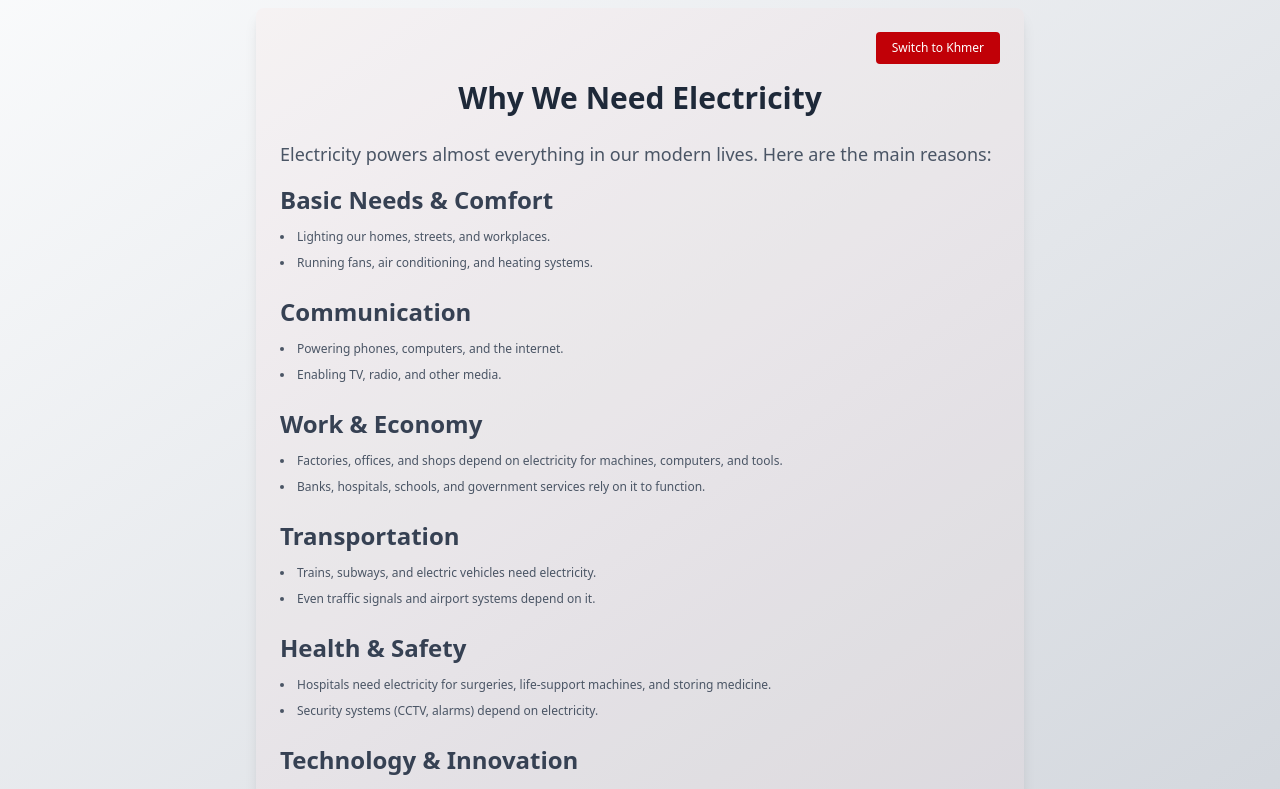
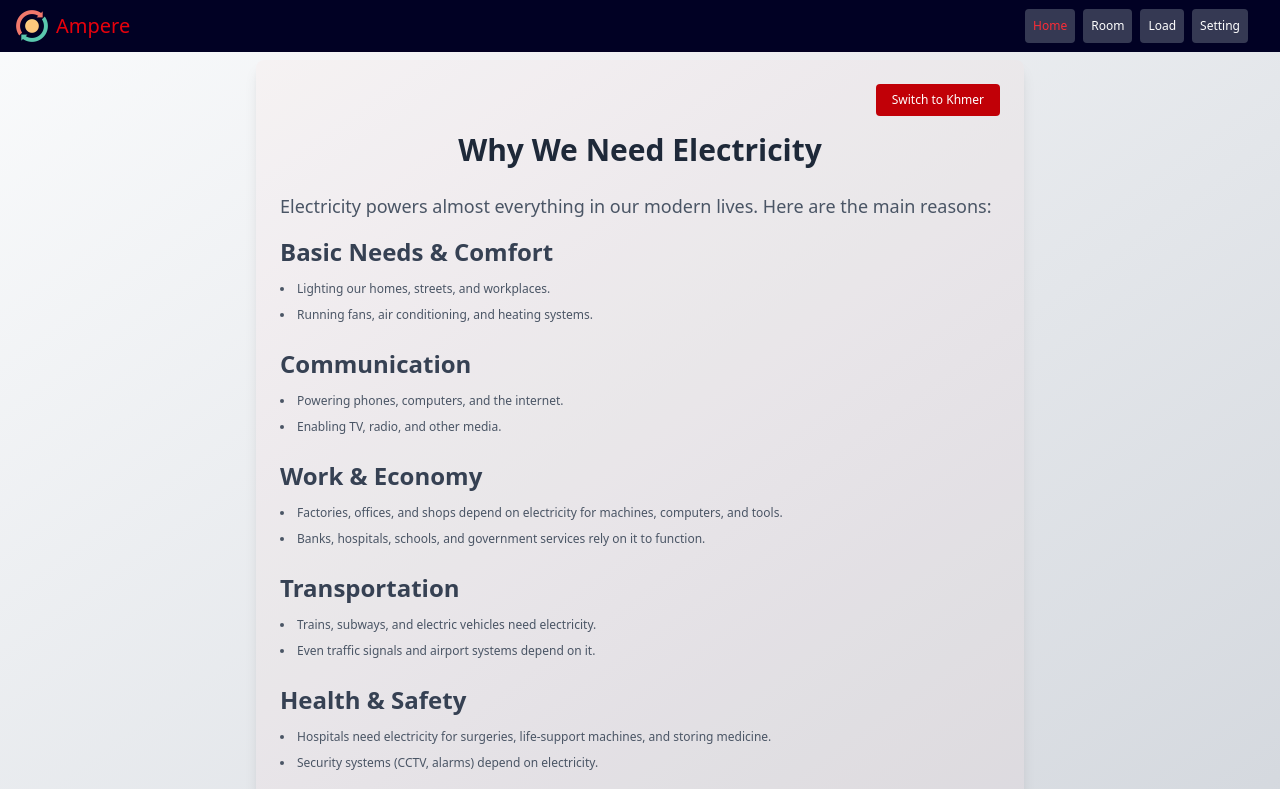
Before and after one commit to Senghong-2025/Ampere, a Nuxt app: page / in a window 1280 px wide. Shown: the top 789 px of the page. Built offline with nearby package versions, Linux system fonts and the light colour scheme.

Commit message:
add header back

```diff
--- a/app/app.vue
+++ b/app/app.vue
@@ -1,5 +1,7 @@
 <template>
-  <NuxtPage />
+ <NuxtLayout>
+   <NuxtPage />
+ </NuxtLayout>
 </template>
 
 <script setup lang="ts">
```
Also changed, not shown: 1 other file (tests, documents, lock files or other folders).
